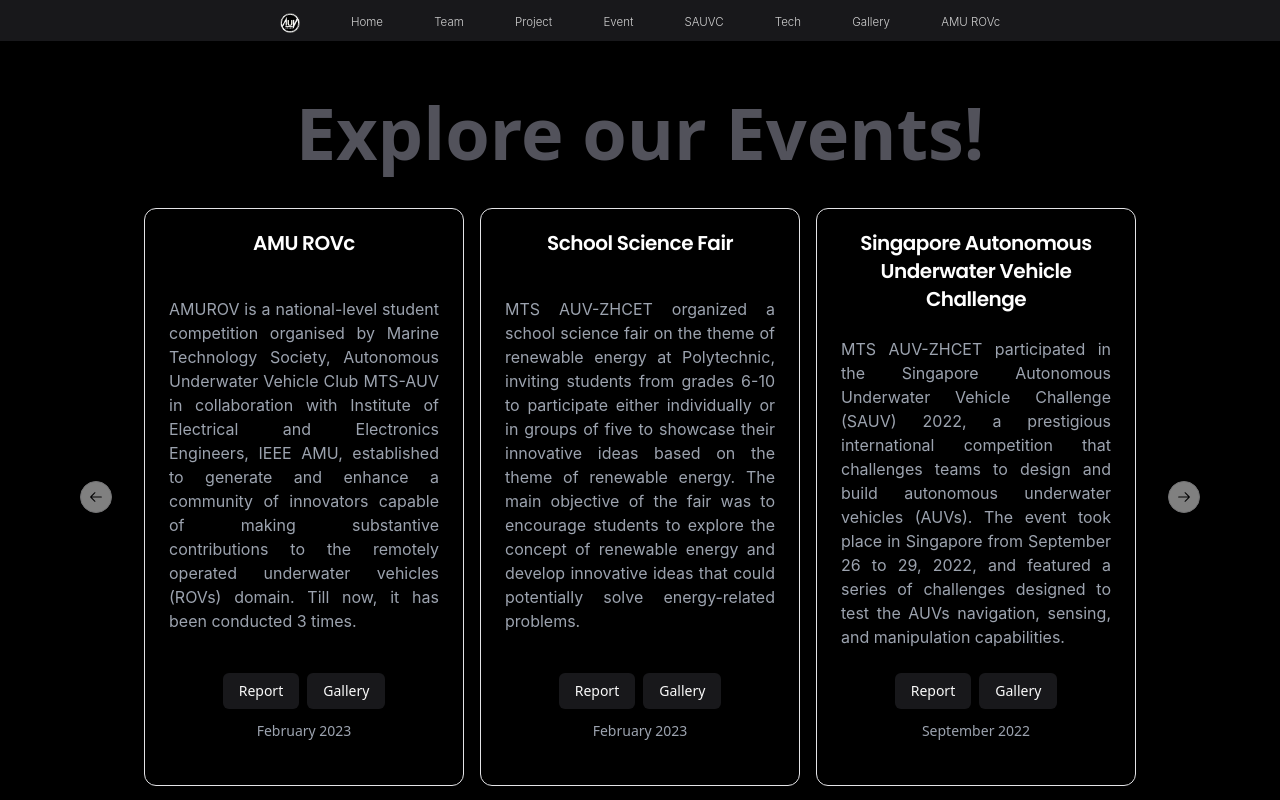
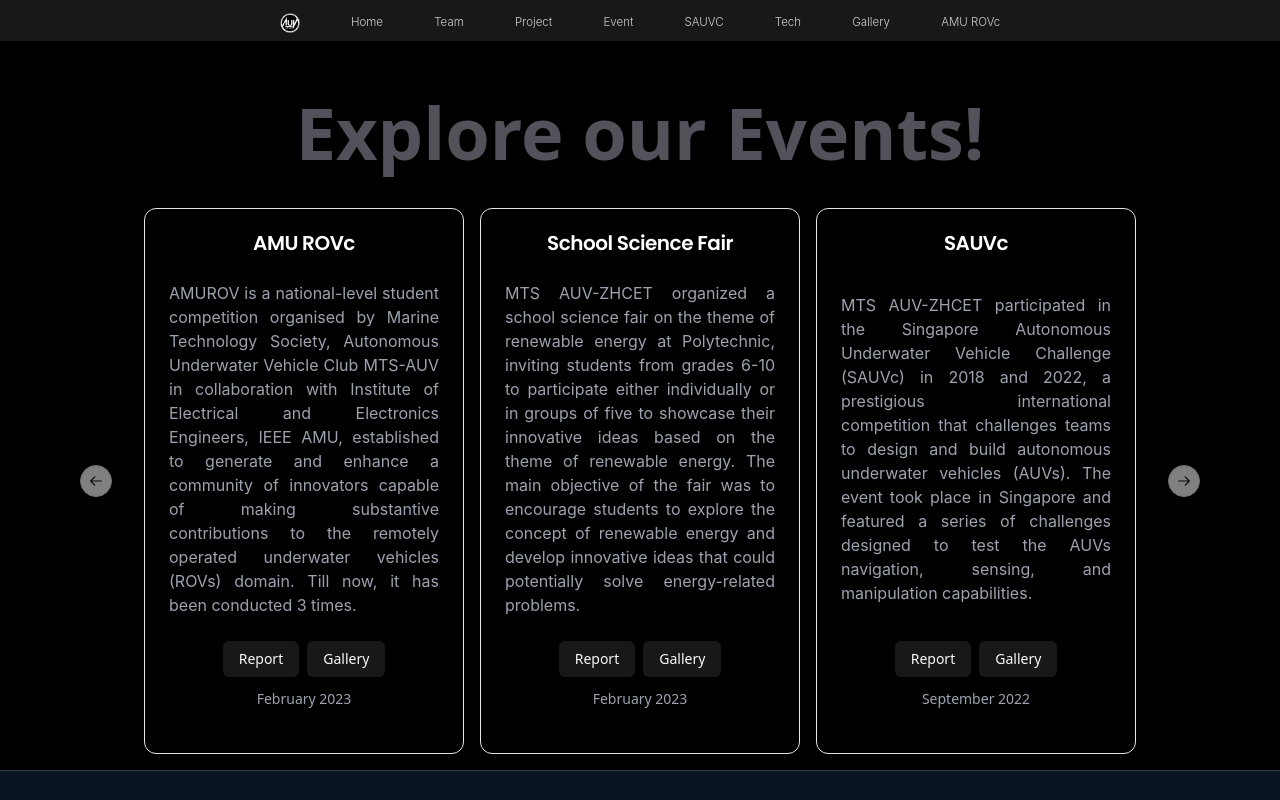
Before and after one commit to mts-auvzhcet/auvconnect, a Next.js app: page /events in a window 1280 px wide. Shown: the top 800 px of the page. Built offline with nearby package versions, Linux system fonts and the light colour scheme; a web font is replaced by a local one.

Commit message:
update: gallery view

```diff
--- a/src/app/events/page.jsx
+++ b/src/app/events/page.jsx
@@ -83,7 +83,7 @@
                                     className={`absolute inset-0 bg-black bg-opacity-90 p-2 my-3 gap-2 flex flex-col items-center justify-center overflow-y-scroll hide-scrollbar transition-opacity duration-300 ease-in-out ${activeGallery === event.id ? 'opacity-100' : 'opacity-0 pointer-events-none'}`}
                                 >
                                     <Button onClick={() => setActiveGallery(null)}>Close</Button>
-                                    <CardContent className="flex flex-row gap-2 mt-2 overflow-y-scroll hide-scrollbar">
+                                    <CardContent className="flex flex-col gap-2 mt-2 overflow-y-scroll hide-scrollbar">
                                         {event.images.map((image, index) => (
                                             <Image
                                                 key={index}
--- a/src/components/Event/data.js
+++ b/src/components/Event/data.js
@@ -42,9 +42,9 @@
         id: 3,
         date: 'September 2022',
         type: 'International Level Event',
-        title: 'Singapore Autonomous Underwater Vehicle Challenge',
+        title: 'SAUVc',
         report: 'https://docs.google.com/document/d/1QjEgK1xGakUpA-gggfO22e0PivrY2lkxtBBrt-CctFQ/edit?usp=sharing',
-        description: 'MTS AUV-ZHCET participated in the Singapore Autonomous Underwater Vehicle Challenge (SAUV) 2022, a prestigious international competition that challenges teams to design and build autonomous underwater vehicles (AUVs). The event took place in Singapore from September 26 to 29, 2022, and featured a series of challenges designed to test the AUVs navigation, sensing, and manipulation capabilities.',
+        description: 'MTS AUV-ZHCET participated in the Singapore Autonomous Underwater Vehicle Challenge (SAUVc) in 2018 and 2022, a prestigious international competition that challenges teams to design and build autonomous underwater vehicles (AUVs). The event took place in Singapore and featured a series of challenges designed to test the AUVs navigation, sensing, and manipulation capabilities.',
         images: [
             '/events/sauvc/img1.png',
             '/events/sauvc/img2.png',
```
